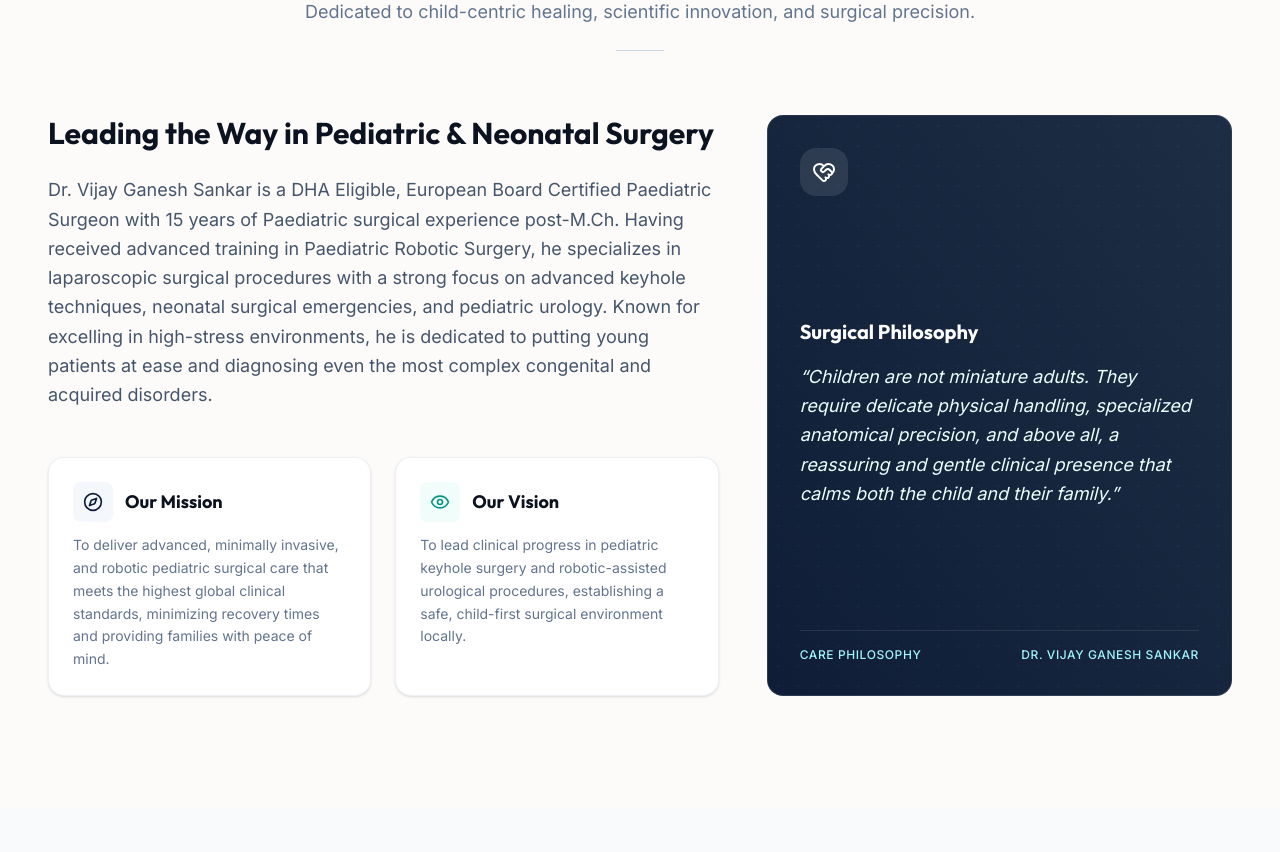
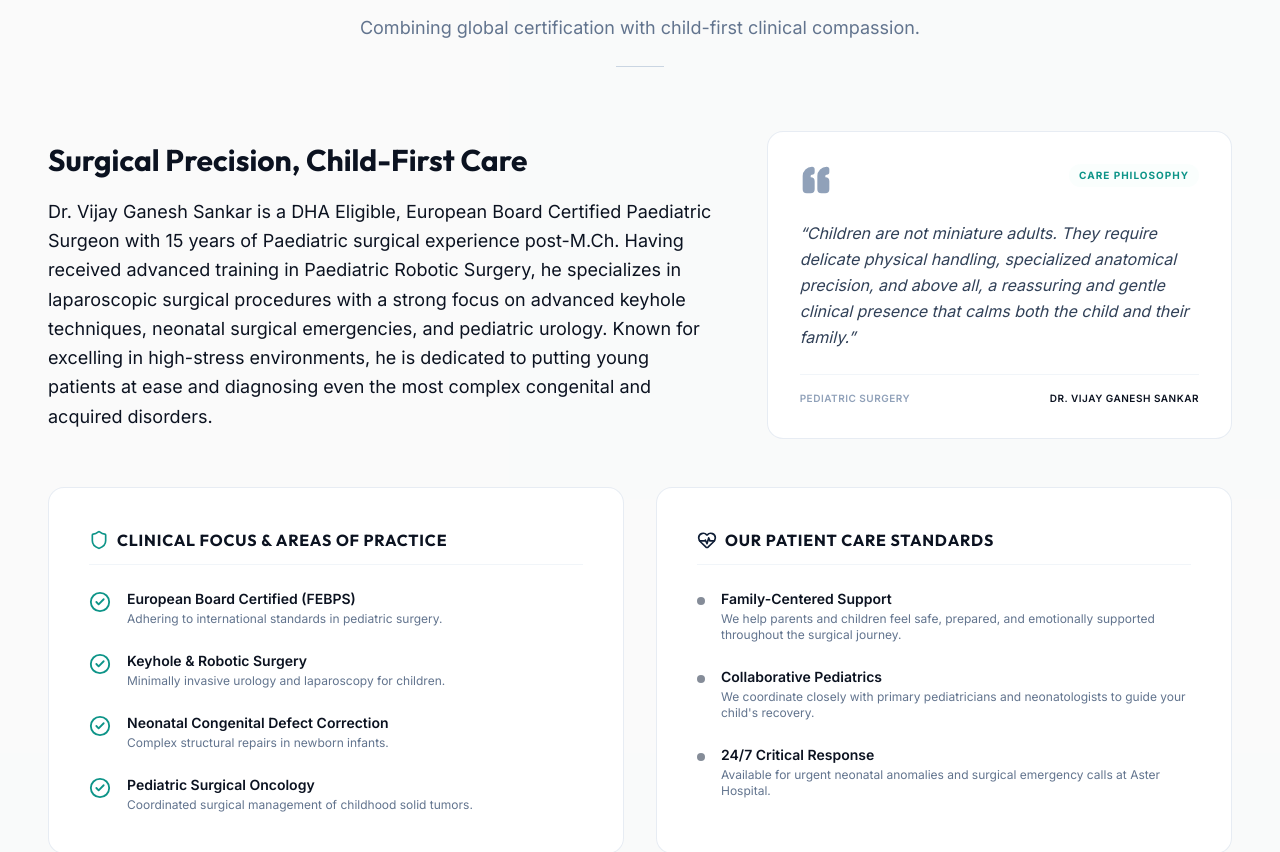
Before and after one commit to Khambha/website, a Next.js app: page / in a window 1280 px wide. Shown: the part 1280-2132 px from the top of the page. Built offline with nearby package versions, Linux system fonts and the light colour scheme.

Commit message:
Refactor: merge About and WhyChoose sections, restructure booking cards, and tighten timeline spacing

```diff
--- a/app/page.tsx
+++ b/app/page.tsx
@@ -3,7 +3,6 @@ import { Navbar } from "@/components/sections/Navbar";
 import { Hero } from "@/components/sections/Hero";
 import { Trust } from "@/components/sections/Trust";
 import { About } from "@/components/sections/About";
-import { WhyChoose } from "@/components/sections/WhyChoose";
 import { Education } from "@/components/sections/Education";
 import { Stats } from "@/components/sections/Stats";
 import { Testimonials } from "@/components/sections/Testimonials";
@@ -32,9 +31,6 @@ export default function Home() {
 
         {/* 3. Trust Credentials */}
         <Trust />
-
-        {/* 6. Surgeon Advantages & Values */}
-        <WhyChoose />
 
         {/* 8. Credentials Tab Switcher */}
         <Education />
--- a/components/sections/About.tsx
+++ b/components/sections/About.tsx
@@ -1,87 +1,143 @@
 "use client";
 
 import React from "react";
-import { Compass, Eye, HeartHandshake } from "lucide-react";
+import { CheckCircle2, Quote, Shield, HeartPulse } from "lucide-react";
 import { Card } from "@/components/ui/Card";
 import { SectionTitle } from "@/components/SectionTitle";
 import { doctorData } from "@/constants/doctorData";
 
 export const About: React.FC = () => {
   return (
-    <section id="about" className="py-12 bg-medical-bg font-sans scroll-mt-20">
-      <div className="max-w-7xl mx-auto px-6 md:px-12">
+    <section id="about" className="py-16 bg-slate-50/50 font-sans scroll-mt-20 relative overflow-hidden">
+      {/* Subtle decorative background glow */}
+      <div className="absolute top-0 right-0 w-96 h-96 bg-brand-blue-light/5 rounded-full blur-3xl pointer-events-none" />
+
+      <div className="max-w-7xl mx-auto px-6 md:px-12 relative z-10">
         <SectionTitle
-          title={`Meet Dr. ${doctorData.name}`}
-          subtitle="Dedicated to child-centric healing, scientific innovation, and surgical precision."
-          badge="About the Surgeon"
+          title="About Dr. Vijay Ganesh Sankar"
+          subtitle="Combining global certification with child-first clinical compassion."
+          badge="Meet the Surgeon"
         />
 
-        {/* Intro Grid */}
-        <div className="grid grid-cols-1 lg:grid-cols-12 gap-12 items-stretch mb-16">
-          {/* Left Text & Bio */}
-          <div className="lg:col-span-7 flex flex-col justify-between">
-            <div className="space-y-6">
-              <h3 className="font-display font-bold text-2xl md:text-3xl text-brand-navy">
-                Leading the Way in Pediatric & Neonatal Surgery
+        {/* Top Row: Biography & Care Philosophy */}
+        <div className="grid grid-cols-1 lg:grid-cols-12 gap-8 lg:gap-12 items-stretch mt-8 mb-12">
+          {/* Biography Text */}
+          <div className="lg:col-span-7 flex flex-col justify-center text-left">
+            <h3 className="font-display font-bold text-2xl md:text-3xl text-brand-navy leading-snug mb-4">
+              Surgical Precision, Child-First Care
             </h3>
-              <p className="text-slate-600 leading-relaxed text-base md:text-lg">
+            <p className="text-slate-650 leading-relaxed text-base md:text-lg">
               {doctorData.aboutText}
             </p>
+          </div>
 
-              {/* Mission & Vision Row */}
-              <div className="grid grid-cols-1 md:grid-cols-2 gap-6 pt-6">
-                <Card className="p-6 border-slate-200/60 shadow-sm bg-white">
-                  <div className="flex items-center gap-3 mb-3">
-                    <div className="h-10 w-10 rounded-lg bg-brand-blue-light text-brand-blue flex items-center justify-center">
-                      <Compass className="h-5 w-5" />
+          {/* Philosophy Card */}
+          <div className="lg:col-span-5 flex">
+            <Card className="w-full bg-white border border-slate-200/80 shadow-premium p-8 rounded-2xl relative overflow-hidden text-left flex flex-col justify-between">
+              <div className="flex justify-between items-start mb-6">
+                <div className="text-slate-400">
+                  <Quote className="h-8 w-8 rotate-180 fill-current" />
                 </div>
-                    <h4 className="font-display font-bold text-lg text-brand-navy">Our Mission</h4>
+                <span className="text-[10px] font-bold text-brand-green uppercase tracking-widest bg-brand-green-light/35 px-2.5 py-1 rounded-full">
+                  Care Philosophy
+                </span>
               </div>
-                  <p className="text-sm text-slate-500 leading-relaxed">
-                    {doctorData.missionStatement}
-                  </p>
-                </Card>
 
-                <Card className="p-6 border-slate-200/60 shadow-sm bg-white">
-                  <div className="flex items-center gap-3 mb-3">
-                    <div className="h-10 w-10 rounded-lg bg-brand-green-light text-brand-green flex items-center justify-center">
-                      <Eye className="h-5 w-5" />
+              <blockquote className="font-sans italic text-slate-700 text-base leading-relaxed mb-6">
+                &ldquo;{doctorData.philosophy}&rdquo;
+              </blockquote>
+
+              <div className="border-t border-slate-100 pt-4 flex justify-between items-center text-[10px] tracking-wider text-slate-400 uppercase font-semibold">
+                <span>Pediatric Surgery</span>
+                <span className="text-brand-navy">Dr. {doctorData.name}</span>
               </div>
-                    <h4 className="font-display font-bold text-lg text-brand-navy">Our Vision</h4>
-                  </div>
-                  <p className="text-sm text-slate-500 leading-relaxed">
-                    {doctorData.visionStatement}
-                  </p>
             </Card>
           </div>
         </div>
+
+        {/* Bottom Row: Clinical Focus & Care Standards (Symmetric Parallel Cards) */}
+        <div className="grid grid-cols-1 md:grid-cols-2 gap-8 items-stretch">
+
+          {/* Clinical Focus Card */}
+          <Card className="bg-white border border-slate-200/80 shadow-premium p-8 md:p-10 rounded-2xl text-left flex flex-col justify-between">
+            <div>
+              <h4 className="font-display font-bold text-sm md:text-base text-brand-navy uppercase tracking-wider mb-6 pb-3 border-b border-slate-100 flex items-center gap-2">
+                <Shield className="h-5 w-5 text-brand-green" />
+                <span>Clinical Focus & Areas of Practice</span>
+              </h4>
+
+              <div className="space-y-6">
+                <div className="flex items-start gap-4">
+                  <CheckCircle2 className="h-5.5 w-5.5 text-brand-green shrink-0 mt-0.5" />
+                  <div>
+                    <span className="font-semibold text-brand-navy text-sm block">European Board Certified (FEBPS)</span>
+                    <span className="text-xs text-slate-500 font-sans mt-0.5 block">Adhering to international standards in pediatric surgery.</span>
+                  </div>
                 </div>
 
-           {/* Right Philosophy Card */}
-          <div className="lg:col-span-5 flex">
-            <div className="w-full bg-gradient-to-tr from-brand-blue to-brand-blue-hover text-white rounded-2xl p-8 shadow-premium flex flex-col justify-between relative overflow-hidden border border-white/10">
-              {/* Abstract decorative SVG pattern */}
-              <div className="absolute inset-0 bg-[radial-gradient(#ffffff08_1px,transparent_1px)] [background-size:20px_20px] pointer-events-none" />
-
-              <div className="relative z-10 flex h-12 w-12 items-center justify-center rounded-2xl bg-white/10 text-white mb-8">
-                <HeartHandshake className="h-6 w-6" />
+                <div className="flex items-start gap-4">
+                  <CheckCircle2 className="h-5.5 w-5.5 text-brand-green shrink-0 mt-0.5" />
+                  <div>
+                    <span className="font-semibold text-brand-navy text-sm block">Keyhole & Robotic Surgery</span>
+                    <span className="text-xs text-slate-500 font-sans mt-0.5 block">Minimally invasive urology and laparoscopy for children.</span>
+                  </div>
                 </div>
 
-              <div className="relative z-10 mb-8">
-                <h4 className="font-display font-bold text-xl text-white mb-4">
-                  Surgical Philosophy
-                </h4>
-                <blockquote className="font-sans italic text-lg leading-relaxed text-cyan-50">
-                  &ldquo;{doctorData.philosophy}&rdquo;
-                </blockquote>
+                <div className="flex items-start gap-4">
+                  <CheckCircle2 className="h-5.5 w-5.5 text-brand-green shrink-0 mt-0.5" />
+                  <div>
+                    <span className="font-semibold text-brand-navy text-sm block">Neonatal Congenital Defect Correction</span>
+                    <span className="text-xs text-slate-500 font-sans mt-0.5 block">Complex structural repairs in newborn infants.</span>
+                  </div>
                 </div>
 
-              <div className="relative z-10 border-t border-white/10 pt-4 flex justify-between items-center text-xs tracking-wider text-cyan-200 uppercase font-medium">
-                <span>Care Philosophy</span>
-                <span>Dr. {doctorData.name}</span>
+                <div className="flex items-start gap-4">
+                  <CheckCircle2 className="h-5.5 w-5.5 text-brand-green shrink-0 mt-0.5" />
+                  <div>
+                    <span className="font-semibold text-brand-navy text-sm block">Pediatric Surgical Oncology</span>
+                    <span className="text-xs text-slate-500 font-sans mt-0.5 block">Coordinated surgical management of childhood solid tumors.</span>
                   </div>
                 </div>
               </div>
+            </div>
+          </Card>
+
+          {/* Our Care Standards Card */}
+          <Card className="bg-white border border-slate-200/80 shadow-premium p-8 md:p-10 rounded-2xl text-left flex flex-col justify-between">
+            <div>
+              <h4 className="font-display font-bold text-sm md:text-base text-brand-navy uppercase tracking-wider mb-6 pb-3 border-b border-slate-100 flex items-center gap-2">
+                <HeartPulse className="h-5 w-5 text-brand-blue" />
+                <span>Our Patient Care Standards</span>
+              </h4>
+
+              <div className="space-y-6">
+                <div className="flex items-start gap-4">
+                  <span className="w-2 h-2 rounded-full bg-brand-blue mt-2 shrink-0 animate-pulse" />
+                  <div>
+                    <span className="font-semibold text-brand-navy text-sm block">Family-Centered Support</span>
+                    <span className="text-xs text-slate-500 font-sans mt-0.5 block">We help parents and children feel safe, prepared, and emotionally supported throughout the surgical journey.</span>
+                  </div>
+                </div>
+
+                <div className="flex items-start gap-4">
+                  <span className="w-2 h-2 rounded-full bg-brand-blue mt-2 shrink-0 animate-pulse" />
+                  <div>
+                    <span className="font-semibold text-brand-navy text-sm block">Collaborative Pediatrics</span>
+                    <span className="text-xs text-slate-500 font-sans mt-0.5 block">We coordinate closely with primary pediatricians and neonatologists to guide your child&apos;s recovery.</span>
+                  </div>
+                </div>
+
+                <div className="flex items-start gap-4">
+                  <span className="w-2 h-2 rounded-full bg-brand-blue mt-2 shrink-0 animate-pulse" />
+                  <div>
+                    <span className="font-semibold text-brand-navy text-sm block">24/7 Critical Response</span>
+                    <span className="text-xs text-slate-500 font-sans mt-0.5 block">Available for urgent neonatal anomalies and surgical emergency calls at Aster Hospital.</span>
+                  </div>
+                </div>
+              </div>
+            </div>
+          </Card>
+
         </div>
       </div>
     </section>
--- a/components/sections/Education.tsx
+++ b/components/sections/Education.tsx
@@ -90,7 +90,7 @@ export const Education: React.FC = () => {
           </div>
 
           {/* Journey Steps (Desktop layout grid columns, Mobile layout list blocks) */}
-          <div className="space-y-16 md:space-y-24 relative z-10 w-full">
+          <div className="space-y-6 md:space-y-8 relative z-10 w-full">
             {items.map((item, idx) => {
               const isEven = idx % 2 === 0;
 
```
Also changed, not shown: components/sections/Appointment.tsx (+52 -29 lines), components/sections/WhyChoose.tsx (deleted, +0 -111 lines). Lines whose indentation alone changed are shown as unchanged.
